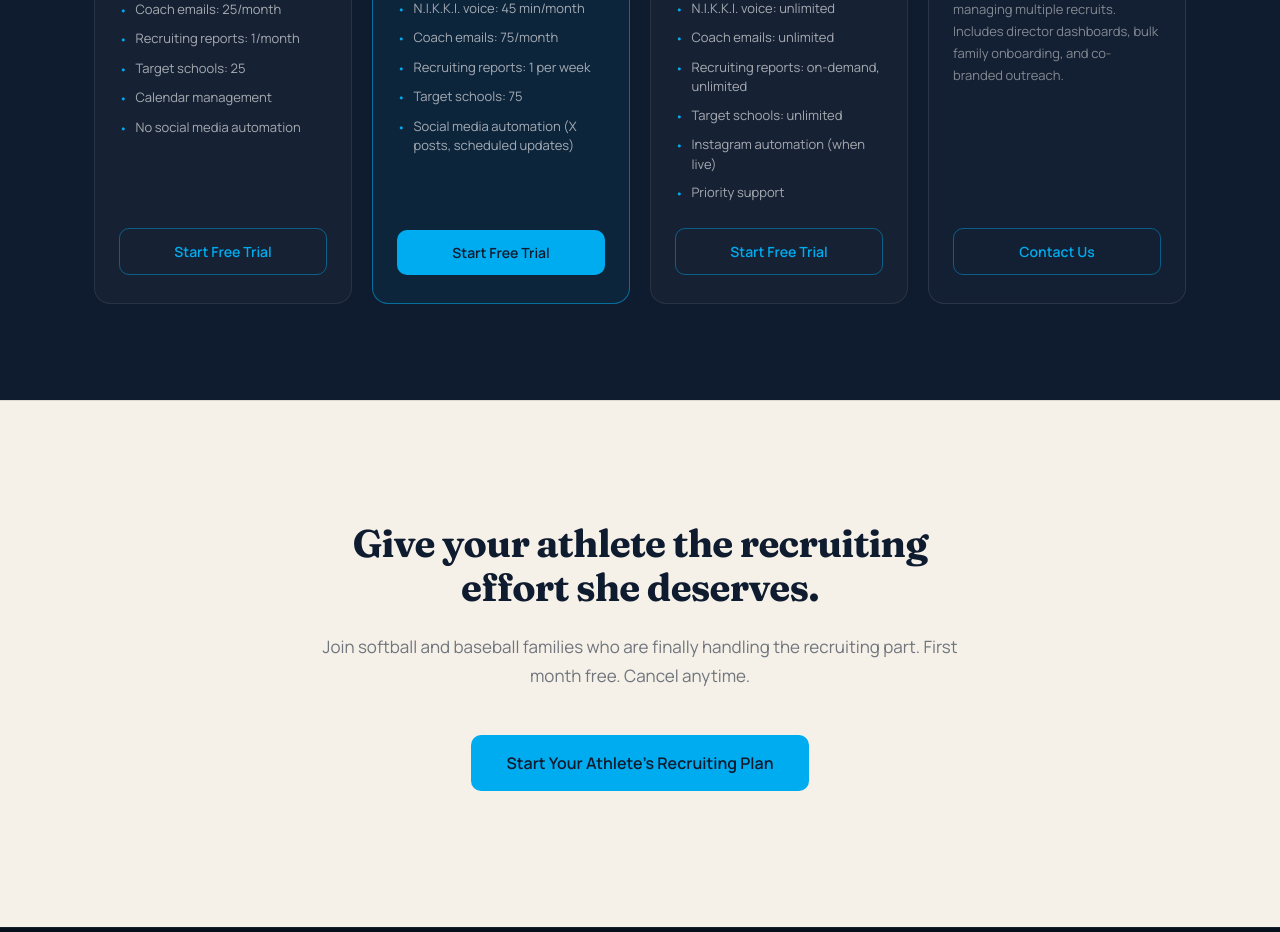
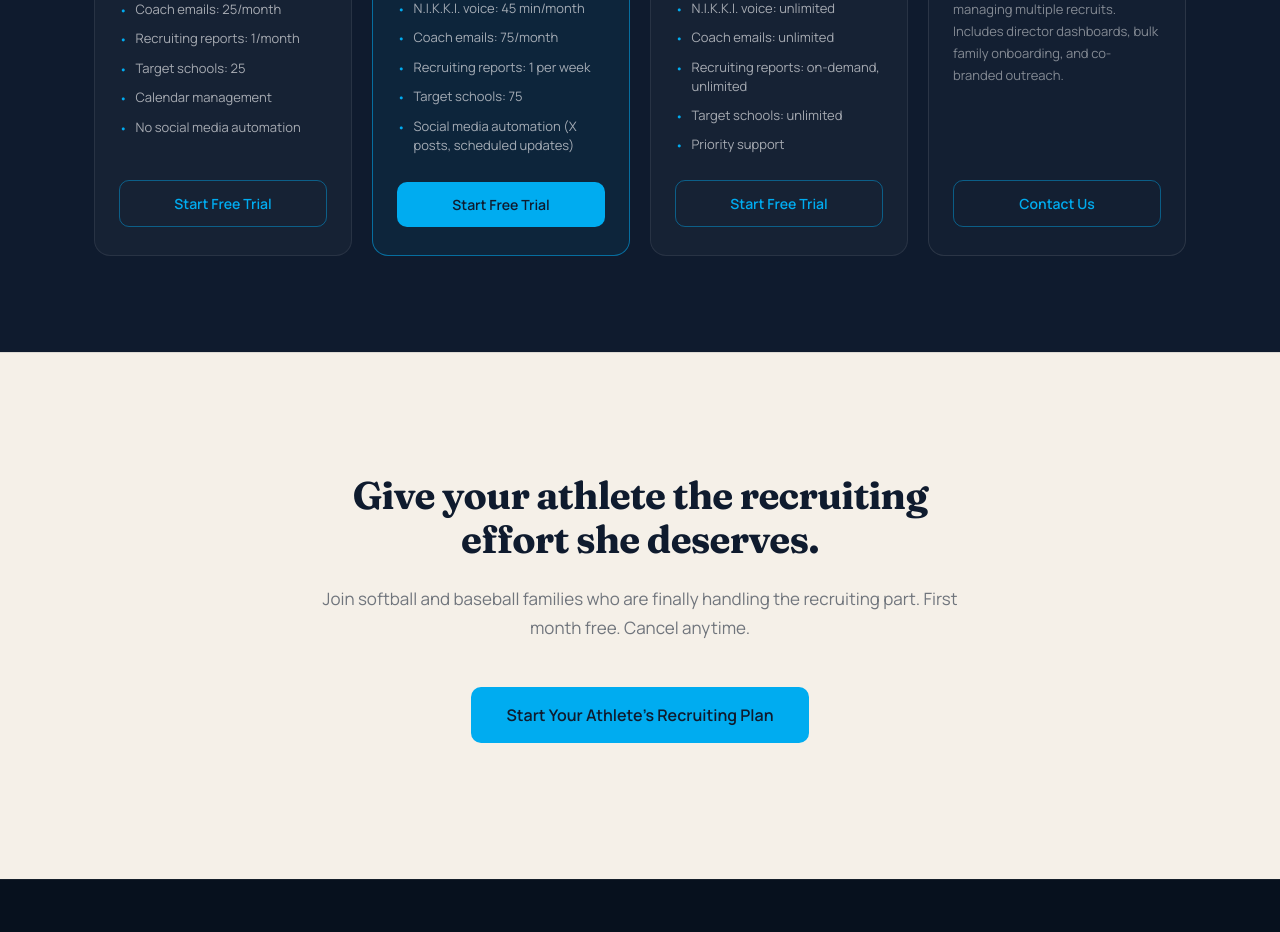
Before and after one commit to dmvdreamtech/nextplaystars-landing, a Next.js app: page / in a window 1280 px wide. Shown: the part 6040-6972 px from the top of the page. Built offline with nearby package versions, Linux system fonts and the light colour scheme.

Commit message:
Remove Instagram automation line from Elite tier

```diff
--- a/src/components/sections/Pricing.tsx
+++ b/src/components/sections/Pricing.tsx
@@ -45,7 +45,6 @@ const tiers = [
       "Coach emails: unlimited",
       "Recruiting reports: on-demand, unlimited",
       "Target schools: unlimited",
-      "Instagram automation (when live)",
       "Priority support",
     ],
     popular: false,
```
